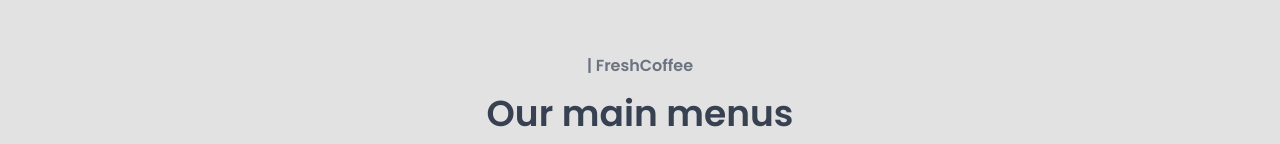
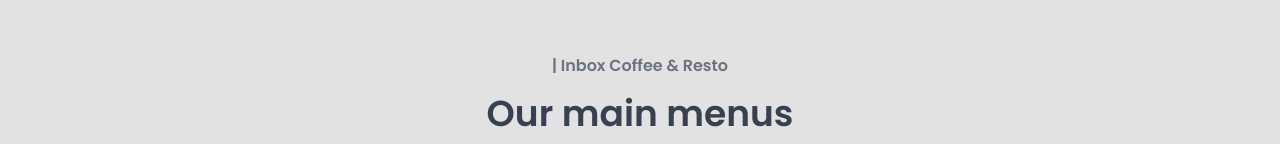
Before and after one commit to Alferdiyan/inbox-coffee-resto-next-taillwindcss, a Next.js app: page / in a window 1280 px wide. Shown: the part 802-946 px from the top of the page. Built offline with nearby package versions, Linux system fonts and the light colour scheme.

Commit message:
add inbox coffe

```diff
--- a/components/TypingText.jsx
+++ b/components/TypingText.jsx
@@ -1,18 +1,22 @@
-import {motion} from "framer-motion";
-import {textContainer,textVariant} from "@/utils/motion"
+import { motion } from 'framer-motion';
+import { textContainer, textVariant } from '@/utils/motion';
 
-export const RunningText = ({color,align}) => {
-    return (
-        <motion.p variants={textContainer} initial="hidden" whileInView="show" className={`${color && align ? `text-[${color}] text-[${align}]` : 'text-center text-gray-500'} mt-10 font-semibold`}>
-            {Array.from("| FreshCoffee").map((letter,index) => (
-                <motion.span key={index} variants={textVariant}>{letter}</motion.span>
-            ))}
-        </motion.p>
-    )
-}
+export const RunningText = ({ color, align }) => {
+  return (
+    <motion.p variants={textContainer} initial="hidden" whileInView="show" className={`${color && align ? `text-[${color}] text-[${align}]` : 'text-center text-gray-500'} mt-10 font-semibold`}>
+      {Array.from('| Inbox Coffee & Resto').map((letter, index) => (
+        <motion.span key={index} variants={textVariant}>
+          {letter}
+        </motion.span>
+      ))}
+    </motion.p>
+  );
+};
 
-export const TitlePage = ({title,color,align}) => {
-    return(
-        <motion.h2 variants={textVariant} initial="hidden" whileInView="show" className={`${color && align ? `text-[${color}] text-[${align}]` : 'text-center text-gray-700'} text-4xl font-semibold mt-4`}>{title}</motion.h2>
-    )
-}
+export const TitlePage = ({ title, color, align }) => {
+  return (
+    <motion.h2 variants={textVariant} initial="hidden" whileInView="show" className={`${color && align ? `text-[${color}] text-[${align}]` : 'text-center text-gray-700'} text-4xl font-semibold mt-4`}>
+      {title}
+    </motion.h2>
+  );
+};
```
